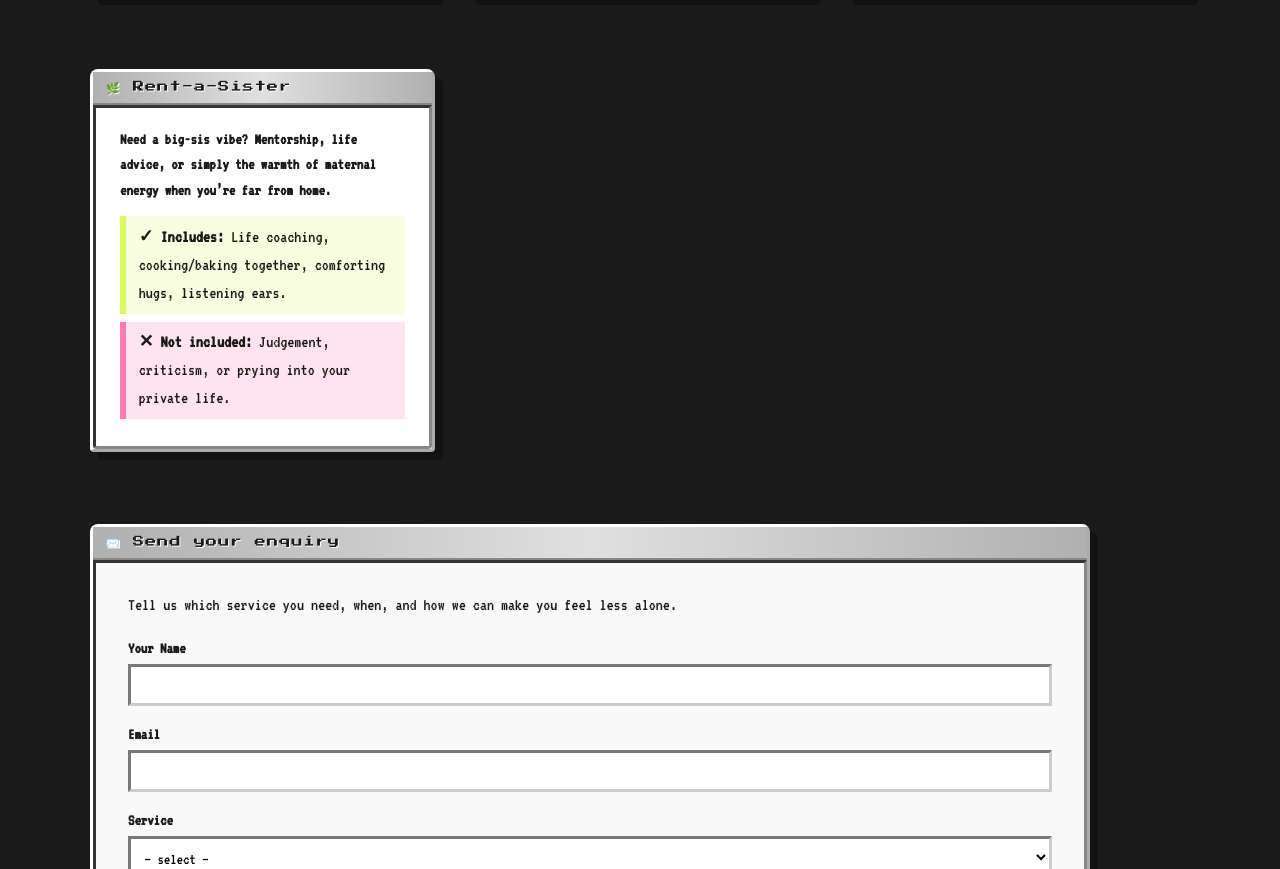
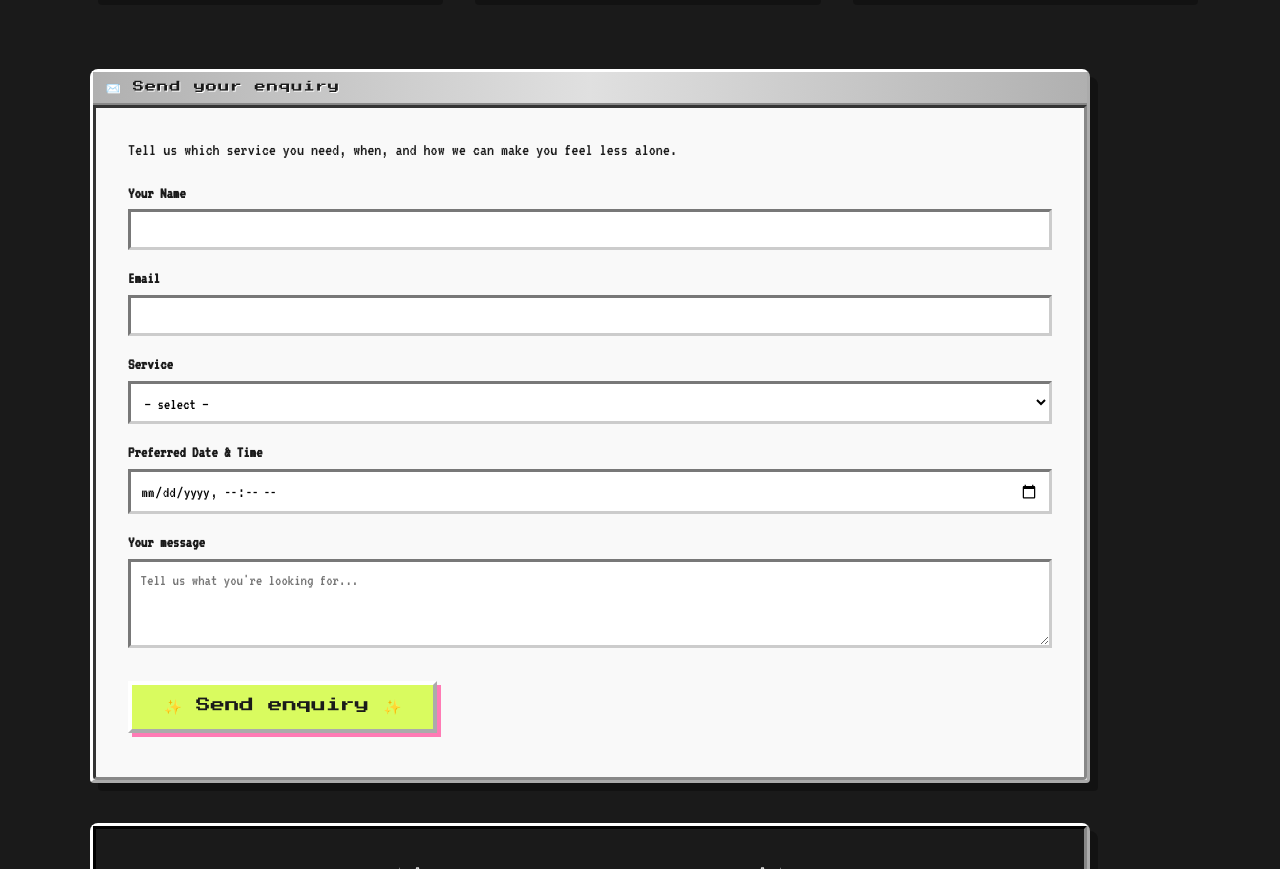
Before and after one commit to sagedoescoding/rent-a-girlfriend, a website built with Vite: page index.html in a window 1280 px wide. Shown: the part 933-1802 px from the top of the page. Built offline with nearby package versions, Linux system fonts and the light colour scheme.

Commit message:
Remove rent a sister service

```diff
--- a/index.html
+++ b/index.html
@@ -78,16 +78,6 @@
           <div class="excluded"><strong>✕ Not included:</strong> Sexual activity, kissing, or anything beyond PG-rated affection.</div>
         </div>
       </div>
-
-      <!-- SERVICE 4: Sister -->
-      <div class="window service-card">
-        <div class="title-bar"><span>🌿 Rent-a-Sister</span></div>
-        <div class="window-body">
-          <p class="service-desc">Need a big-sis vibe? Mentorship, life advice, or simply the warmth of maternal energy when you’re far from home.</p>
-          <div class="included"><strong>✓ Includes:</strong> Life coaching, cooking/baking together, comforting hugs, listening ears.</div>
-          <div class="excluded"><strong>✕ Not included:</strong> Judgement, criticism, or prying into your private life.</div>
-        </div>
-      </div>
     </section>
 
     <!-- ENQUIRY FORM -->
```
